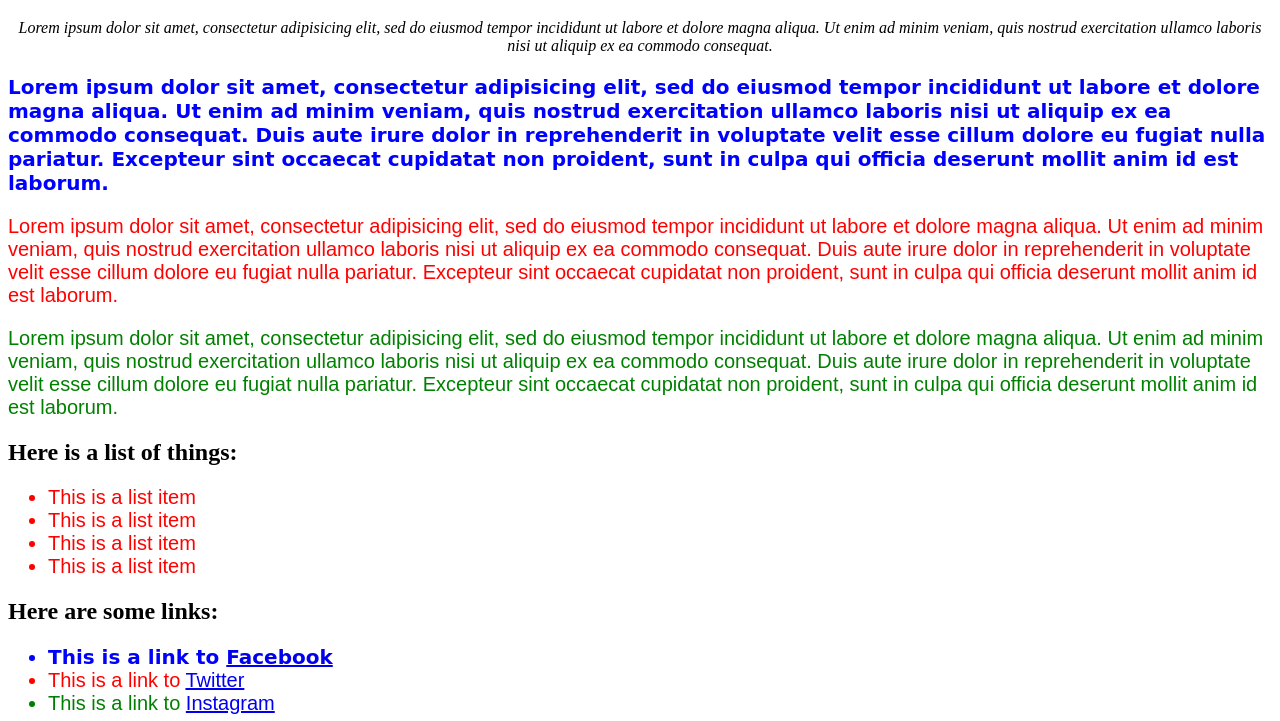
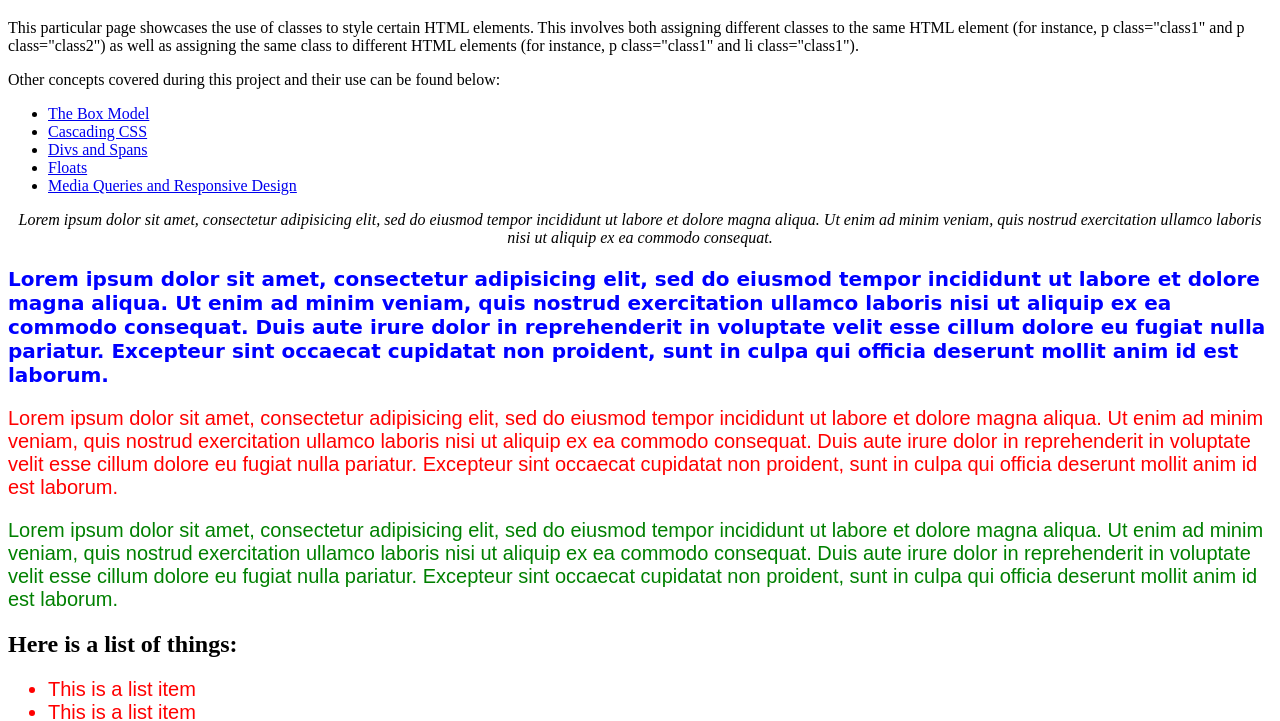
Before and after one commit to MarcLignarius/CSS-Classes, a plain HTML site: page index.html in a window 1280 px wide. Shown: the part 61-782 px from the top of the page. Drawn offline with Linux system fonts and the light colour scheme.

Commit message:
Rename classes.html to index.html, HTML cleanup

```diff
--- a/classes.html
+++ b/index.html
@@ -1,12 +1,25 @@
 <!DOCTYPE html>
-<html lang="en" dir="ltr">
+<html>
   <head>
     <meta charset="utf-8">
     <link rel="stylesheet" href="css/styles.css" type="text/css">
-    <title>Style Practice</title>
+    <title>Classes</title>
   </head>
   <body>
+
     <h1>Classes</h1>
+
+    <p>This particular page showcases the use of classes to style certain HTML elements. This involves both assigning different classes to the same HTML element (for instance, p class="class1" and p class="class2") as well as assigning the same class to different HTML elements (for instance, p class="class1" and li class="class1").</p>
+
+    <p>Other concepts covered during this project and their use can be found below:</p>
+
+    <ul>
+      <li><a href="boxmodel.html">The Box Model<a></li>
+      <li><a href="cascading.html">Cascading CSS<a></li>
+      <li><a href="divsspans.html">Divs and Spans<a></li>
+      <li><a href="floats.html">Floats<a></li>
+      <li><a href="mobile.html">Media Queries and Responsive Design<a></li>
+    </ul>
 
     <p class="intro">Lorem ipsum dolor sit amet, consectetur adipisicing elit, sed do eiusmod tempor incididunt ut labore et dolore magna aliqua. Ut enim ad minim veniam, quis nostrud exercitation ullamco laboris nisi ut aliquip ex ea commodo consequat.</p>
 
@@ -17,6 +30,7 @@
     <p class="class3">Lorem ipsum dolor sit amet, consectetur adipisicing elit, sed do eiusmod tempor incididunt ut labore et dolore magna aliqua. Ut enim ad minim veniam, quis nostrud exercitation ullamco laboris nisi ut aliquip ex ea commodo consequat. Duis aute irure dolor in reprehenderit in voluptate velit esse cillum dolore eu fugiat nulla pariatur. Excepteur sint occaecat cupidatat non proident, sunt in culpa qui officia deserunt mollit anim id est laborum.</p>
 
     <h2>Here is a list of things:</h2>
+
     <ul class="class2">
       <li>This is a list item</li>
       <li>This is a list item</li>
@@ -25,6 +39,7 @@
     </ul>
 
     <h2>Here are some links:</h2>
+
     <ul>
       <li class="class1">This is a link to <a href="Facebook.com">Facebook</a></li>
       <li class="class2">This is a link to <a href="Twitter.com">Twitter</a></li>
@@ -33,7 +48,5 @@
 
     <p class="outro">Duis aute irure dolor in reprehenderit in voluptate velit esse cillum dolore eu fugiat nulla pariatur. Excepteur sint occaecat cupidatat non proident, sunt in culpa qui officia deserunt mollit anim id est laborum.</p>
 
-    <p>Email me <a href="mailto:marcdaviesriot@gmail.com">here</a></p>
-
   </body>
 </html>
```
